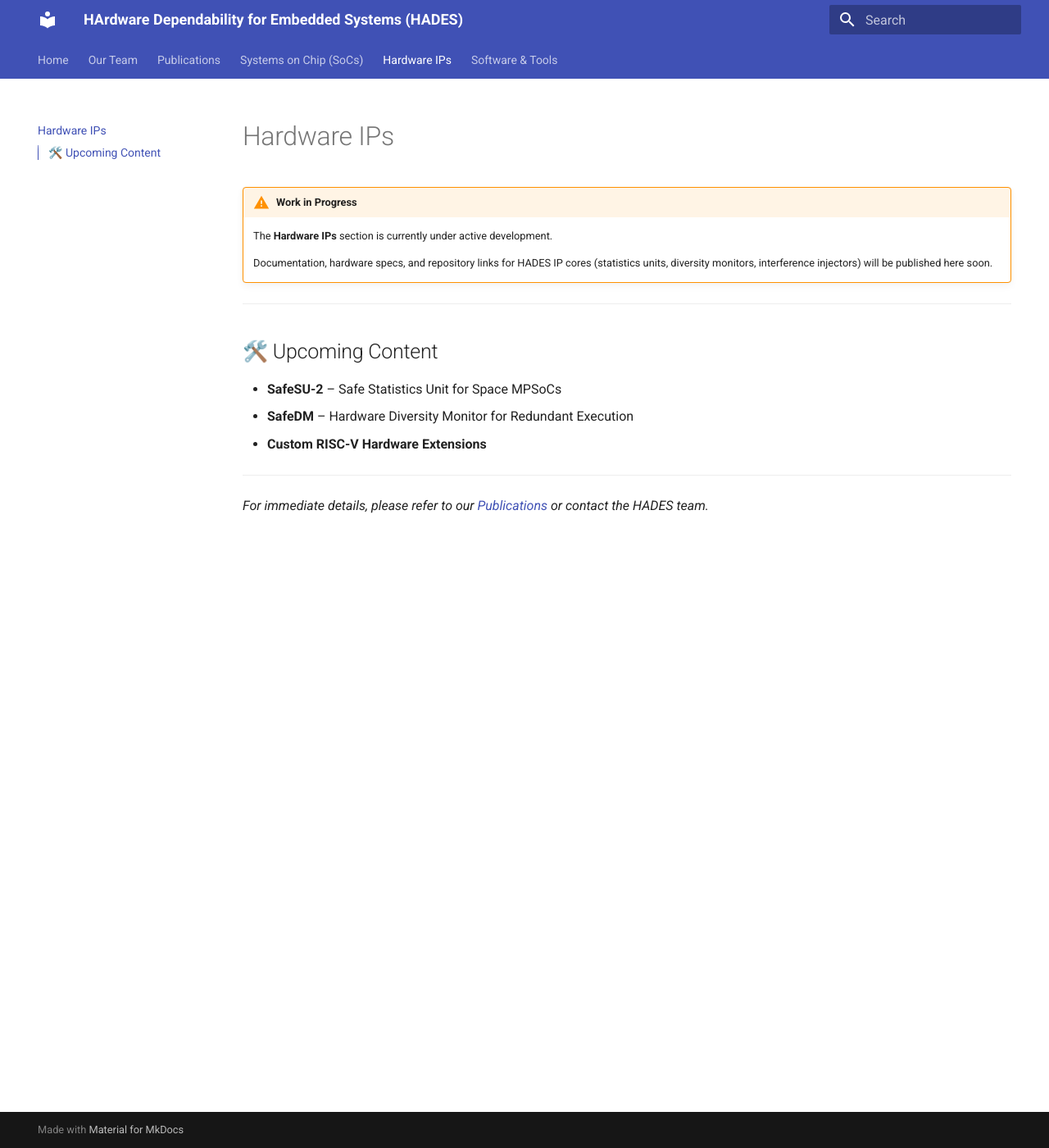
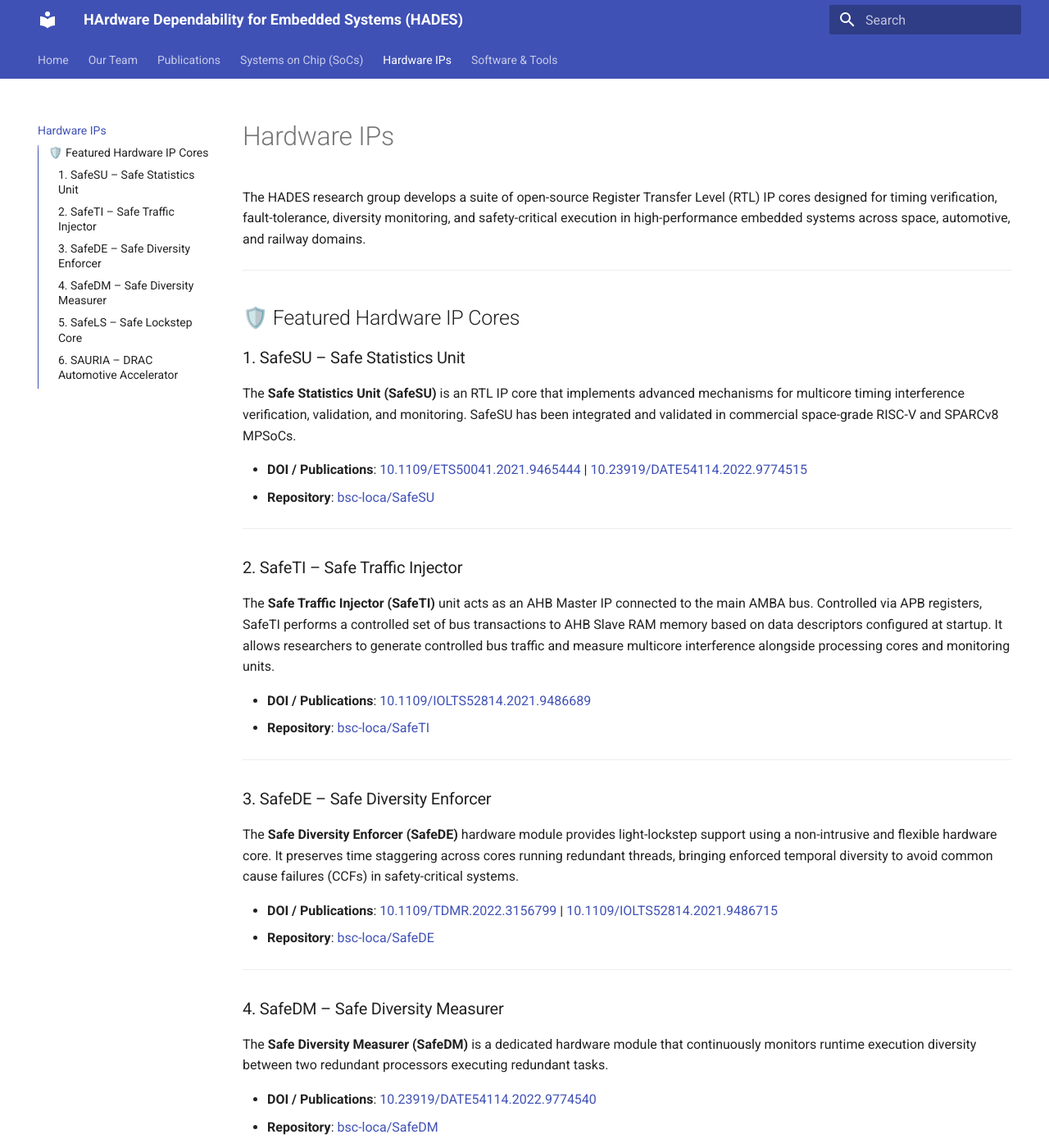
Before and after one commit to bsccaos/HADES, an MkDocs documentation site: the page built from docs/ips/index.md, in a window 1280 px wide and 1400 px high. Shown: the whole window at 82% size. Built offline with MkDocs 1.6.1 and Material for MkDocs 9.7.7, drawn with Linux system fonts in a browser that asks for light colours; some of the changed text lies outside the part shown.

Commit message:
docs: reorder Hardware IPs and Software pages to place description before publication/repo links

```diff
--- a/docs/ips/index.md
+++ b/docs/ips/index.md
@@ -1,16 +1,52 @@
 # Hardware IPs
 
-!!! warning "Work in Progress"
-    The **Hardware IPs** section is currently under active development.
-
-    Documentation, hardware specs, and repository links for HADES IP cores (statistics units, diversity monitors, interference injectors) will be published here soon.
+The HADES research group develops a suite of open-source Register Transfer Level (RTL) IP cores designed for timing verification, fault-tolerance, diversity monitoring, and safety-critical execution in high-performance embedded systems across space, automotive, and railway domains.
 
 ---
 
-## 🛠️ Upcoming Content
-- **SafeSU-2** – Safe Statistics Unit for Space MPSoCs
-- **SafeDM** – Hardware Diversity Monitor for Redundant Execution
-- **Custom RISC-V Hardware Extensions**
+## 🛡️ Featured Hardware IP Cores
+
+### 1. SafeSU – Safe Statistics Unit
+The **Safe Statistics Unit (SafeSU)** is an RTL IP core that implements advanced mechanisms for multicore timing interference verification, validation, and monitoring. SafeSU has been integrated and validated in commercial space-grade RISC-V and SPARCv8 MPSoCs.
+
+- **DOI / Publications**: [10.1109/ETS50041.2021.9465444](https://doi.org/10.1109/ETS50041.2021.9465444) | [10.23919/DATE54114.2022.9774515](https://doi.org/10.23919/DATE54114.2022.9774515)
+- **Repository**: [bsc-loca/SafeSU](https://github.com/bsc-loca/SafeSU/)
 
 ---
-*For immediate details, please refer to our [Publications](../publications.md) or contact the HADES team.*
+
+### 2. SafeTI – Safe Traffic Injector
+The **Safe Traffic Injector (SafeTI)** unit acts as an AHB Master IP connected to the main AMBA bus. Controlled via APB registers, SafeTI performs a controlled set of bus transactions to AHB Slave RAM memory based on data descriptors configured at startup. It allows researchers to generate controlled bus traffic and measure multicore interference alongside processing cores and monitoring units.
+
+- **DOI / Publications**: [10.1109/IOLTS52814.2021.9486689](https://doi.org/10.1109/IOLTS52814.2021.9486689)
+- **Repository**: [bsc-loca/SafeTI](https://github.com/bsc-loca/SafeTI/)
+
+---
+
+### 3. SafeDE – Safe Diversity Enforcer
+The **Safe Diversity Enforcer (SafeDE)** hardware module provides light-lockstep support using a non-intrusive and flexible hardware core. It preserves time staggering across cores running redundant threads, bringing enforced temporal diversity to avoid common cause failures (CCFs) in safety-critical systems.
+
+- **DOI / Publications**: [10.1109/TDMR.2022.3156799](https://doi.org/10.1109/TDMR.2022.3156799) | [10.1109/IOLTS52814.2021.9486715](http://dx.doi.org/10.1109/IOLTS52814.2021.9486715)
+- **Repository**: [bsc-loca/SafeDE](https://github.com/bsc-loca/SafeDE/)
+
+---
+
+### 4. SafeDM – Safe Diversity Measurer
+The **Safe Diversity Measurer (SafeDM)** is a dedicated hardware module that continuously monitors runtime execution diversity between two redundant processors executing redundant tasks.
+
+- **DOI / Publications**: [10.23919/DATE54114.2022.9774540](https://doi.org/10.23919/DATE54114.2022.9774540)
+- **Repository**: [bsc-loca/SafeDM](https://github.com/bsc-loca/SafeDM)
+
+---
+
+### 5. SafeLS – Safe Lockstep Core
+The **Safe Lockstep (SafeLS)** unit is an open-source RISC-V lockstep core based on Frontgrade Gaisler AB's NOEL-V core tailored for the space domain. SafeLS has been integrated into the FPGA-synthesizable [SELENE SoC](https://gitlab.com/selene-riscv-platform/selene-hardware) platform, successfully assessed against space, automotive, and railway safety standards.
+
+- **DOI / Publications**: [10.1109/IOLTS59296.2023.10224867](https://doi.org/10.1109/IOLTS59296.2023.10224867)
+- **Repository**: [bsc-loca/SafeLS](https://github.com/bsc-loca/SafeLS)
+
+---
+
+### 6. SAURIA – DRAC Automotive Accelerator
+**SAURIA** is a Convolutional Neural Network (CNN) hardware accelerator module based on a 2D systolic array architecture with on-chip convolutional mapping, written in SystemVerilog. Developed as part of the DRAC project, it targets a 22 nm ASIC implementation for automotive deep learning workloads.
+
+- **Repository**: [bsc-loca/sauria](https://github.com/bsc-loca/sauria)
--- a/docs/software/index.md
+++ b/docs/software/index.md
@@ -1,16 +1,19 @@
 # Software & Tools
 
-!!! warning "Work in Progress"
-    The **Software & Tools** section is currently under active development.
-
-    User guides, compiler toolchains, performance injectors, and software runtime libraries developed by the HADES research group will be documented here soon.
+The HADES research group develops specialized software libraries, compiler toolchains, and runtime environments to support fault tolerance, real-time predictability, and software-level diverse redundancy on high-performance embedded systems.
 
 ---
 
-## 🛠️ Upcoming Content
-- **SafeTI** – Traffic Injector for Interference & Contention Testing
-- **Real-Time & Dependable Embedded Software Frameworks**
-- **GPU & SYCL Tooling for Critical Systems**
+## 💻 Software Libraries & Tooling
+
+### 1. SafeSoftDR – Safe Software Diverse Redundancy Library
+The **Safe Software Diverse Redundancy library (SafeSoftDR)** provides programmers with a structured software interface to enable software diverse redundant execution within user-defined functions. SafeSoftDR allows critical embedded software applications to achieve fault tolerance and time/algorithmic diversity across processing cores without requiring dedicated hardware redundancy.
+
+- **DOI / Preprints**: [arXiv:2210.00833](https://doi.org/10.48550/arXiv.2210.00833)
+- **Repository**: [bsc-loca/SafeSoftDR](https://github.com/bsc-loca/SafeSoftDR)
 
 ---
-*For immediate details, please refer to our [Publications](../publications.md) or contact the HADES team.*
+
+### 2. Dependable Real-Time Software Frameworks
+- **Multicore Interference Accounting**: Software drivers and low-level runtime integration for hardware monitoring units (e.g. SafeSU and SafeTI).
+- **GPU & SYCL Tooling for Critical Systems**: Compiler extensions and runtime environments for deterministic, safety-compliant GPU acceleration in automotive and avionics workloads.
```
Also changed, not shown: AGENTS.md (+8 -8 lines).
